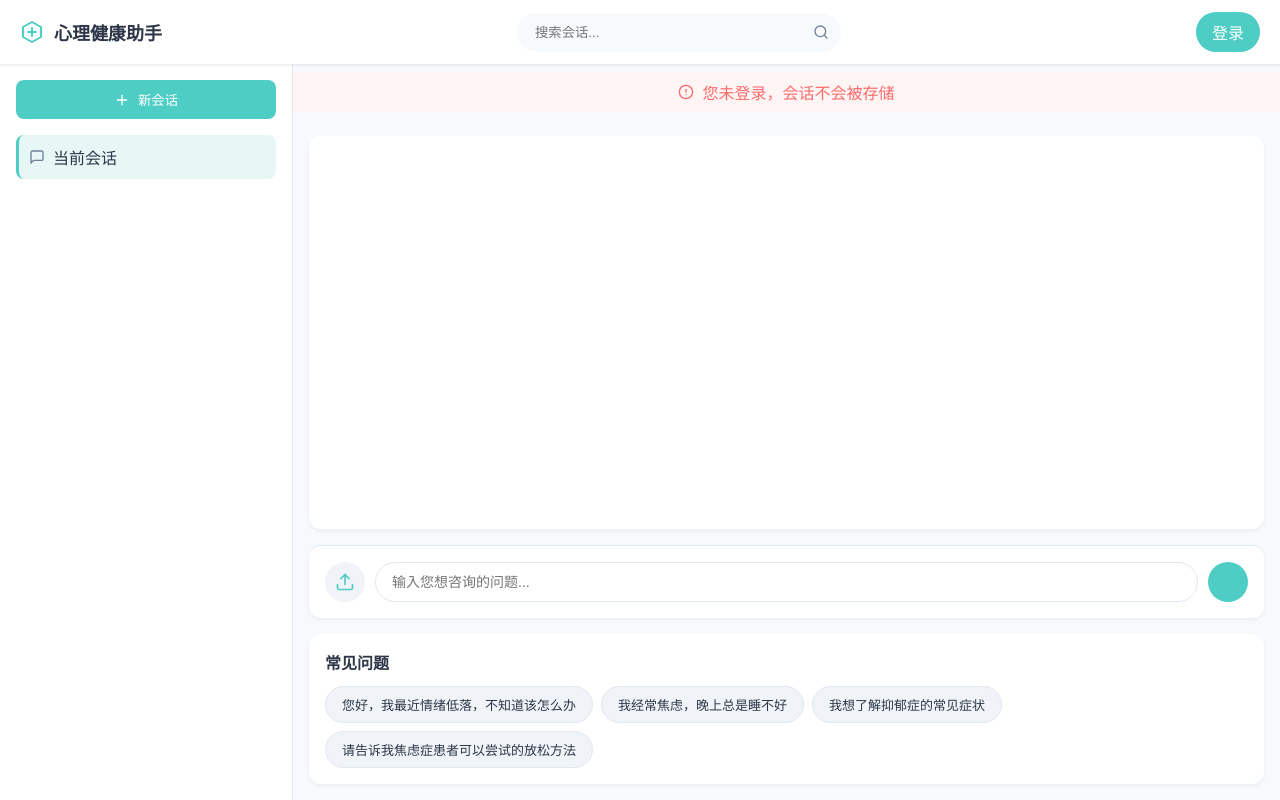
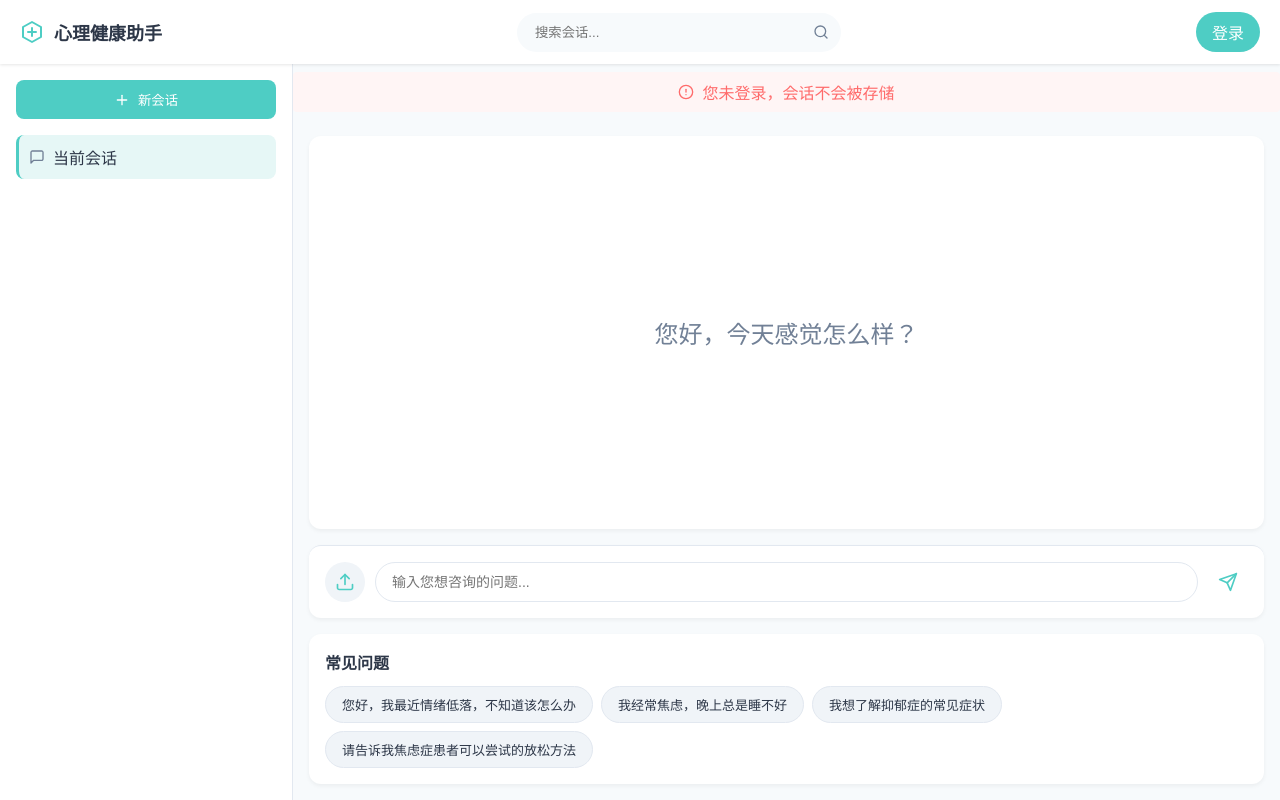
Before and after one commit to z964903982/mental-health-front, a Vue app: page / in a window 1280 px wide. Built offline with nearby package versions, Linux system fonts and the light colour scheme.

Commit message:
修复发送按钮与提示词

```diff
--- a/src/components/Chat.css
+++ b/src/components/Chat.css
@@ -212,6 +212,33 @@ body,
     border-left: 3px solid var(--primary-color);
 }
 
+
+
+/* 空白聊天提示语样式 */
+.empty-chat-prompt {
+    display: flex;
+    justify-content: center;
+    /* 水平居中 */
+    align-items: center;
+    /* 垂直居中 */
+    height: 100%;
+    /* 占满整个聊天窗口 */
+    color: var(--light-text);
+    /* 提示文字颜色，可以淡一点 */
+    font-size: 24px;
+    /* 字体大小 */
+    font-weight: 500;
+    /* 字体粗细 */
+    text-align: center;
+    /* 多行文字居中 */
+    padding: 0 20px;
+    /* 左右内边距，防止文字紧贴边缘 */
+    pointer-events: none;
+    /* 防止影响鼠标事件 */
+}
+
+
+
 /* 聊天主区样式 */
 .chat-main {
     flex: 1;
@@ -391,15 +418,32 @@ body,
 }
 
 .send-btn {
-    background-color: var(--primary-color);
+    background-color: white;
 }
 
+/* 按钮悬停背景 */
 .send-btn:hover {
     background-color: #3dbdb5;
+    /* 可选：加深背景色 */
 }
 
 .send-btn svg {
     stroke: white;
+    /* 图标颜色 */
+    opacity: 1;
+    /* 保证图标可见 */
+    transition: transform 0.2s, opacity 0.2s, stroke 0.2s;
+    /* 动画过渡 */
+}
+
+/* 悬停效果 */
+.send-btn:hover svg {
+    transform: scale(1.2);
+    /* 放大 */
+    stroke: #D0F0EB;
+    /* 可以换成更亮的颜色或者渐变效果 */
+    opacity: 1;
+    /* 保证悬停时仍可见 */
 }
 
 .chat-input {
--- a/src/components/Chat.vue
+++ b/src/components/Chat.vue
@@ -101,7 +101,11 @@
         </div>
 
         <!-- 聊天窗口 -->
-        <div class="chat-container" ref="chatContainer">
+        <div class="chat-container" ref="chatContainer" :class="{'expanded': !showQuickPrompts}">
+          <!-- 空白聊天框提示文字 -->
+          <div v-if="messages.length === 0" class="empty-chat-prompt">
+            您好，今天感觉怎么样？
+          </div>
           <div
             v-for="(msg, index) in messages"
             :key="index"
@@ -158,7 +162,7 @@
         </div>
 
         <!-- 快速提示 -->
-        <div class="quick-prompts">
+        <div class="quick-prompts" v-if="showQuickPrompts">
           <h3>常见问题</h3>
           <div class="prompts-container">
             <button
@@ -179,7 +183,7 @@
 <script setup>
 import './Chat.css'
 
-import { ref, nextTick, onMounted, computed } from "vue";
+import { ref, nextTick, onMounted, computed, watch } from "vue";
 import { useRouter } from "vue-router";
 import axios from "axios";
 
@@ -187,6 +191,7 @@ const router = useRouter();
 const inputText = ref("");
 const messages = ref([]);
 const selectedFiles = ref([]);
+const showQuickPrompts = ref(true); // 控制是否显示常见问题区域
 const prompts = ref([
   "您好，我最近情绪低落，不知道该怎么办",
   "我经常焦虑，晚上总是睡不好",
@@ -282,6 +287,9 @@ const sendQuestion = async () => {
   messages.value.push({ role: "用户", content: inputText.value });
   scrollToBottom();
 
+  // 隐藏常见问题区域
+  showQuickPrompts.value = false;
+
   try {
     let res;
 
```
